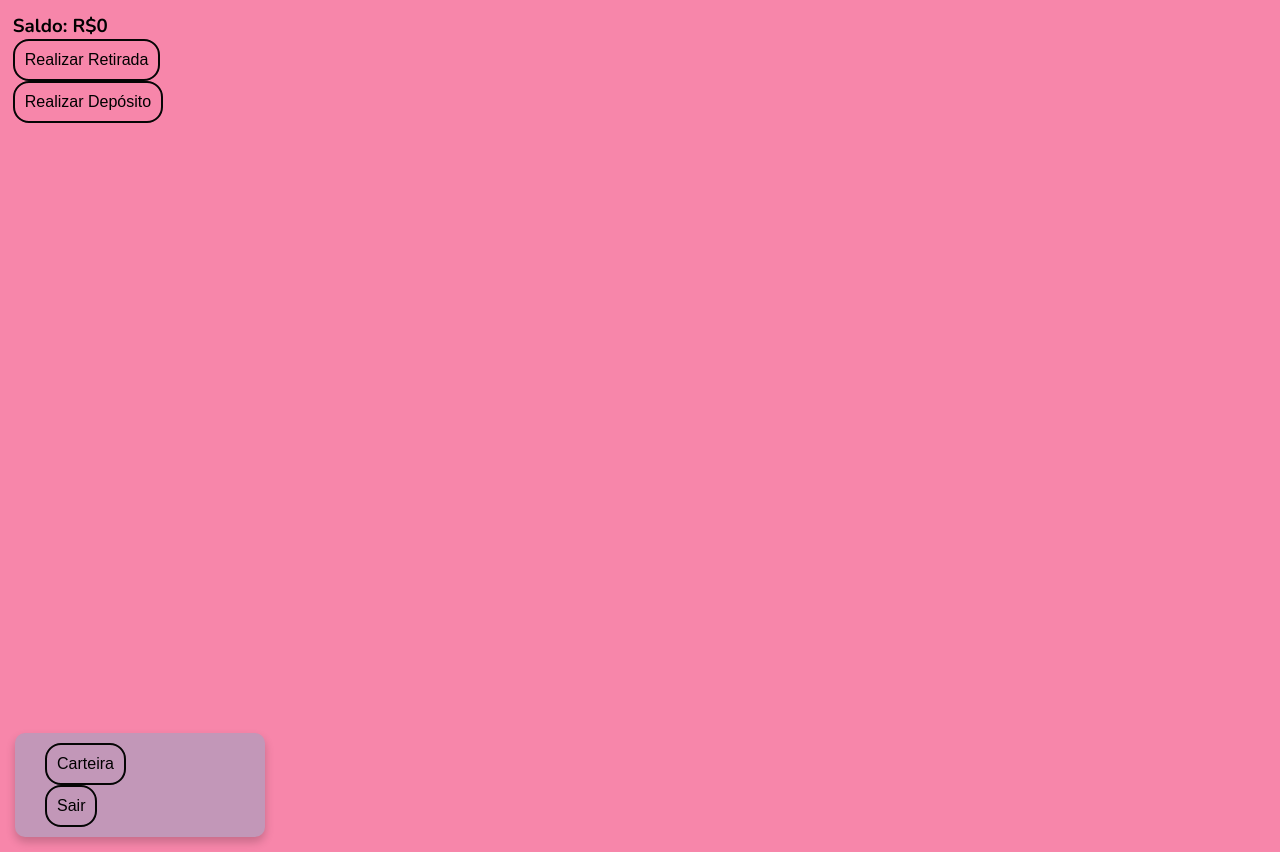
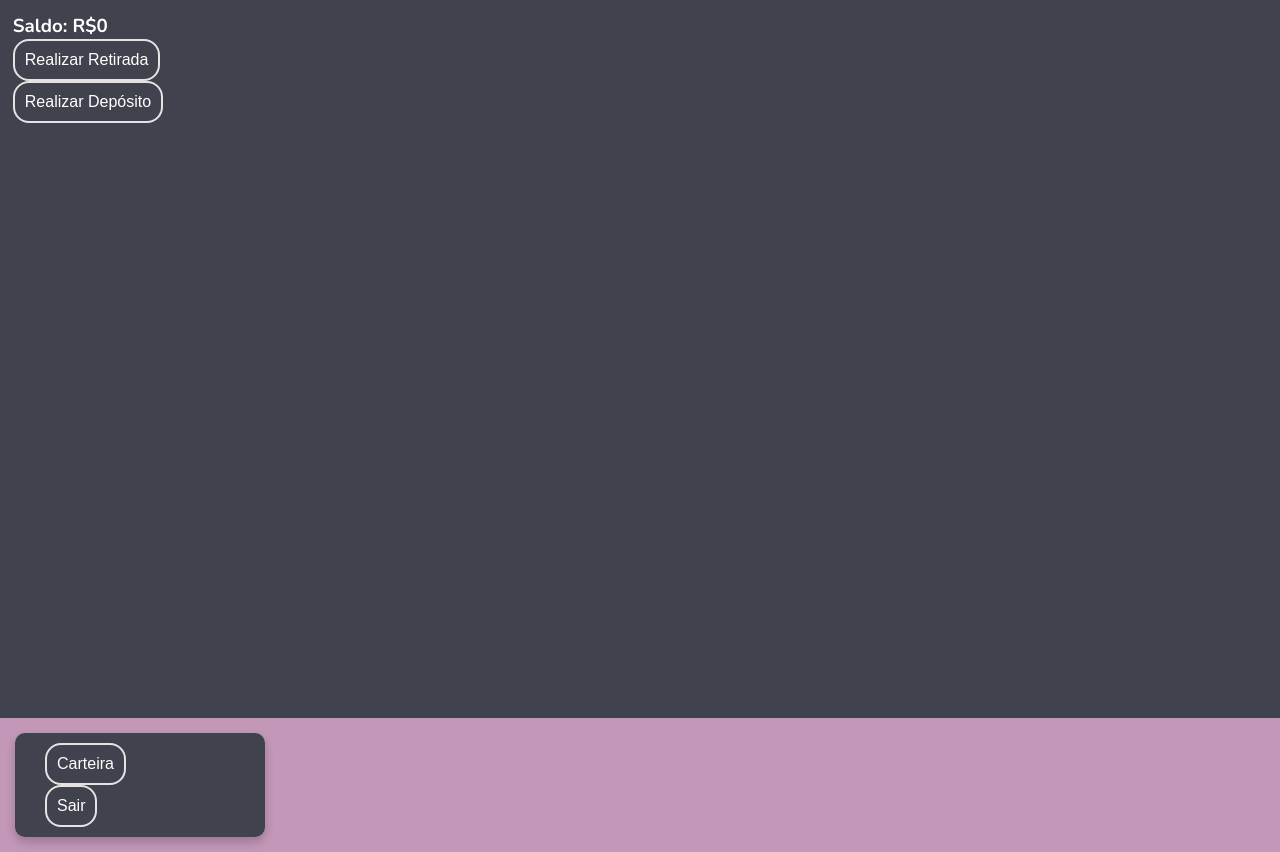
Before and after one commit to ManuCarniel/Investment-Wallet, a React (Create React App) app: page /wallet in a window 1280 px wide. Built offline with nearby package versions, Linux system fonts and the light colour scheme; a web font is replaced by a local one.

Commit message:
:lipstick: feat: Estilizaçao CSS

```diff
--- a/src/App.css
+++ b/src/App.css
@@ -4,6 +4,7 @@
   margin: 0;
   padding: 0;
   box-sizing: border-box;
+  color: white;
 }
 
 body, html {
@@ -23,12 +24,12 @@ body, html {
   align-items: center;
   justify-content: center;
   padding: 15px;
-  background-color: #A37871;
+  background-color: #070707;
 }
 
 .background-wallet {
   padding-bottom: 365px;
-  background-color: #F786AA;
+  background-color: #40434E;
 }
 
 title {
@@ -46,7 +47,7 @@ title {
 
   .wrap-background {
     width: 390px;
-    background-color:  #F786AA;
+    background-color:  #C297B8;;
     border-radius: 10px;
     overflow: hidden;
     padding: 77px 55px 33px 55px;
@@ -57,18 +58,18 @@ title {
     display: flex;
     flex-wrap: wrap;
     padding: 15px;
-    background-color: #F786AA;
+    background-color: #C297B8;;
   }
 
   .container-footer {
     display: flex;
     flex-wrap: wrap;
     padding: 15px;
-    background-color: #F786AA;
+    background-color: #C297B8;;
   }
 
   .container-details {
-    background-color: #75B8C8;
+    background-color: #070707;
     height: 695px;
     overflow: hidden;
     padding: 30px 10px 30px 30px;
@@ -77,7 +78,7 @@ title {
 
   .wrap-header {
       width: 350px;
-      background-color: #C297B8;
+      background-color: #40434E;
       border-radius: 10px;
       overflow: hidden;
       padding: 30px 10px 30px 30px;
@@ -86,7 +87,7 @@ title {
 
   .wrap-body {
       width: 900px;
-      background-color: #F786AA;
+      background-color: #C297B8;;
       border-radius: 10px;
       overflow: hidden;
       padding: 30px 10px 30px 30px;
@@ -96,7 +97,7 @@ title {
 
   .wrap-footer {
     width: 250px;
-    background-color: #C297B8;
+    background-color: #40434E;
     border-radius: 10px;
     overflow: hidden;
     padding: 10px 10px 10px 30px;
@@ -116,7 +117,7 @@ title {
   td {
     height: 40px;
     border-radius: 10px;
-    background-color: #FDCFF3;
+    background-color: #40434E;
   }
 
   .input-group {
@@ -130,7 +131,7 @@ title {
   }
 
   .input {
-    border: solid 2px #050505;
+   border: solid 2px #e8e3e3;
    border-radius: 1rem;
    background: none;
    padding: 10px;
```
